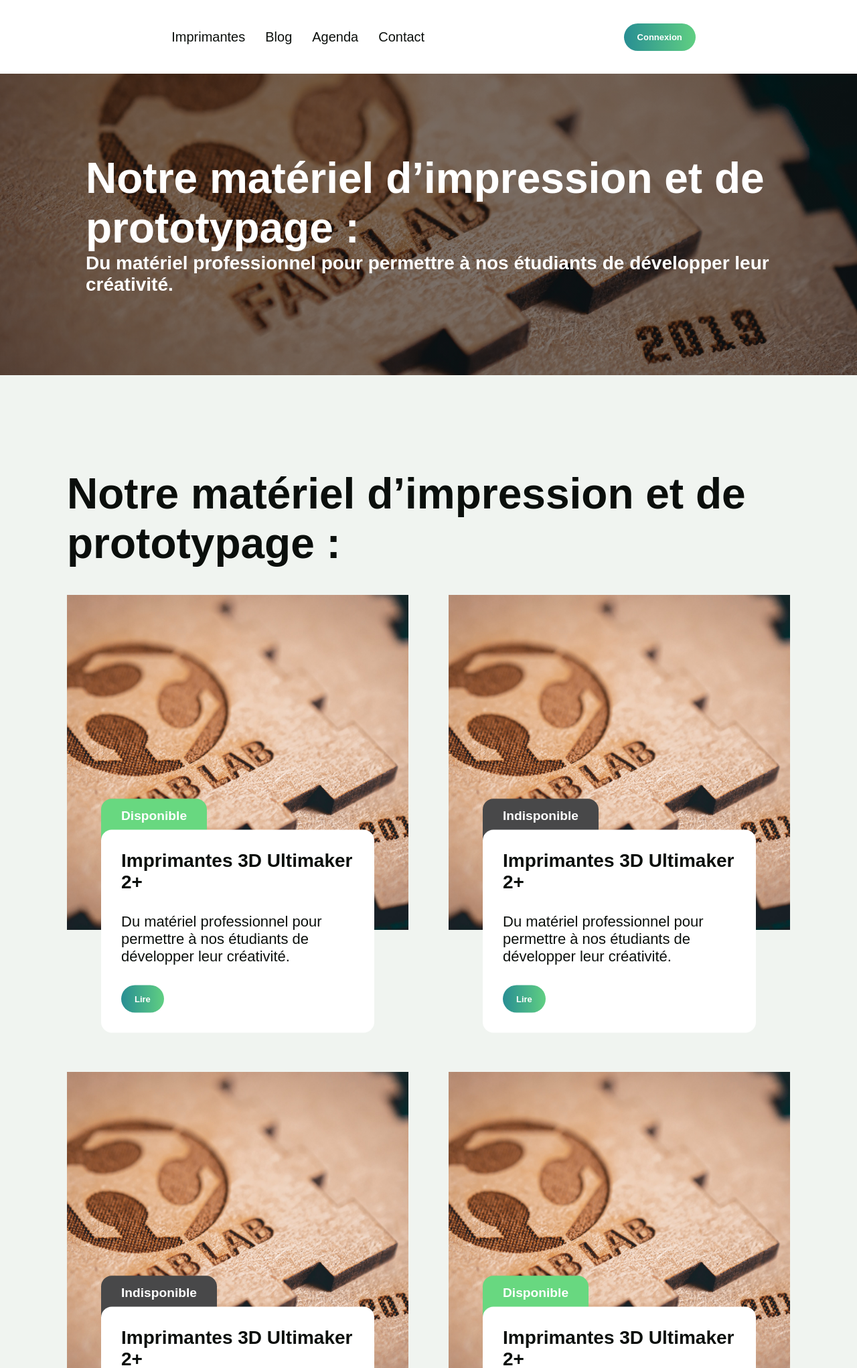
After one commit to WallAshing/Creative-Lab, a Symfony app: template templates/materiel/index.html.twig in a window 1280 px wide. The commit adds this page. Shown: the top 2042 px of the page at 67% size. Run offline with Twig, Linux system fonts and the light colour scheme; the template is opened without the code that fills it, so the values that code supplies are empty; some libraries are stand-ins or nearby versions; some web fonts are replaced.

Commit message:
init material page :construction:

```diff
--- a/public/style/css/main.css
+++ b/public/style/css/main.css
@@ -3,7 +3,7 @@ h3, h2, h1 {
   font-weight: 900;
 }
 
-header nav .connexion button a, button, .subtitle, h4 {
+header nav .connexion button a, .card-articles-materiel .container-card-description-materiel .is-avaible .text, button a, button, .subtitle, h4 {
   font-family: "Neuzeit Grotesk", sans-serif;
   font-weight: 700;
 }
@@ -102,9 +102,14 @@ button {
   cursor: pointer;
   color: #fff;
   border-radius: 999px;
+  font-size: 13px;
 }
 button:hover {
   background: linear-gradient(90deg, #60CF82, #288E93);
+}
+button a {
+  font-size: 13px;
+  color: #fff;
 }
 
 .sections-blog {
@@ -184,15 +189,15 @@ button:hover {
   grid-column: 2/3;
 }
 
-.container-articles-projets-blog, .container-articles-actu-blog {
+.container-articles-projets-blog, .container-articles-actu-blog, .container-article-materiel {
   width: 100%;
   display: grid;
   grid-template-columns: repeat(2, 1fr);
   grid-gap: 60px;
   background: #F0F4F0;
 }
-@media screen and (max-width: 800px) {
-  .container-articles-projets-blog, .container-articles-actu-blog {
+@media screen and (max-width: 1000px) {
+  .container-articles-projets-blog, .container-articles-actu-blog, .container-article-materiel {
     grid-template-columns: 1fr;
     grid-gap: 0;
   }
@@ -243,16 +248,16 @@ button:hover {
   margin: 20px 0;
 }
 
-.card-articles-projets-blog {
+.card-articles-projets-blog, .card-articles-materiel {
   width: 100%;
   position: relative;
 }
-.card-articles-projets-blog img {
+.card-articles-projets-blog img, .card-articles-materiel img {
   object-fit: cover;
   width: 100%;
   height: 500px;
 }
-.card-articles-projets-blog .description-card-projets-blog {
+.card-articles-projets-blog .description-card-projets-blog, .card-articles-materiel .description-card-projets-blog {
   padding: 30px;
   width: 80%;
   position: absolute;
@@ -262,7 +267,7 @@ button:hover {
   background: #fff;
   border-radius: 16px;
 }
-.card-articles-projets-blog .description-card-projets-blog p {
+.card-articles-projets-blog .description-card-projets-blog p, .card-articles-materiel .description-card-projets-blog p {
   margin: 30px 0;
 }
 
@@ -373,6 +378,60 @@ button:hover {
 }
 .section-materiel-impression-home .container-article-materiel-impression div p {
   margin: 20px 0;
+}
+
+.section-article-materiel {
+  padding: 100px 100px;
+}
+@media screen and (max-width: 800px) {
+  .section-article-materiel {
+    padding: 100px 50px;
+  }
+}
+.section-article-materiel h2 {
+  margin: 40px 0;
+}
+.section-article-materiel .card-articles-materiel {
+  margin-bottom: 150px;
+}
+
+.card-articles-materiel .container-card-description-materiel {
+  width: 80%;
+  position: absolute;
+  z-index: 11;
+  top: 100%;
+  left: 50%;
+  transform: translate(-50%, -50%);
+}
+.card-articles-materiel .container-card-description-materiel .description-card-materiel {
+  z-index: 1;
+  width: 100%;
+  padding: 30px;
+  background: #fff;
+  border-radius: 16px;
+  height: fit-content;
+}
+.card-articles-materiel .container-card-description-materiel .description-card-materiel p {
+  margin: 30px 0;
+}
+.card-articles-materiel .container-card-description-materiel .is-avaible {
+  transform: translateY(-60%);
+  z-index: -1;
+  border-radius: 16px 16px 0 0;
+  position: absolute;
+  top: 0;
+  left: 0;
+  padding: 15px 30px 40px;
+}
+.card-articles-materiel .container-card-description-materiel .is-avaible .text {
+  color: #fff;
+  font-size: 1.2rem;
+}
+.card-articles-materiel .container-card-description-materiel .is-avaible_disponible {
+  background: #68D880;
+}
+.card-articles-materiel .container-card-description-materiel .is-avaible_indisponible {
+  background: #484849;
 }
 
 .article-description {
--- a/public/style/scss/components/_buttons.scss
+++ b/public/style/scss/components/_buttons.scss
@@ -10,7 +10,13 @@ button{
     color: $color-white;
     border-radius: 999px;
     @extend %font-NeuzeitGrotesk-bold;
+    font-size: 13px;
     &:hover{
         background: $color-linear-invert;
     }
+    a{
+        font-size: 13px;
+        color: $color-white;
+        @extend %font-NeuzeitGrotesk-bold;
+    }
 }
--- a/public/style/scss/main.scss
+++ b/public/style/scss/main.scss
@@ -18,6 +18,7 @@
 // =============== //
 @import "./pages/blog",
         "./pages/home",
+        "./pages/materiel",
         "./pages/article";
 
 // **** SECTIONS **** //
--- a/public/style/scss/pages/_blog.scss
+++ b/public/style/scss/pages/_blog.scss
@@ -76,13 +76,13 @@
 }
 
 
-.container-articles-projets-blog, .container-articles-actu-blog{
+.container-articles-projets-blog, .container-articles-actu-blog, .container-article-materiel{
     width: 100%;
     display: grid;
     grid-template-columns: repeat(2, 1fr);
     grid-gap: 60px;
     background: $color-light-green;
-    @media screen and (max-width: 800px) {
+    @media screen and (max-width: 1000px) {
         grid-template-columns: 1fr;
         grid-gap: 0;
     }
@@ -134,7 +134,7 @@
 
 // Cards
 
-.card-articles-projets-blog{
+.card-articles-projets-blog, .card-articles-materiel{
     width: 100%;
     position: relative;
     img{
--- /dev/null
+++ b/public/style/scss/pages/_materiel.scss
@@ -0,0 +1,57 @@
+// **** MATERIEL **** //
+// ================== //
+
+.section-article-materiel{
+    padding: 100px 100px;
+    @media screen and (max-width : 800px) {
+        padding: 100px 50px;
+    }
+    h2{
+        margin: 40px 0;
+    }
+    .card-articles-materiel{
+        margin-bottom: 150px;
+    }
+}
+
+.card-articles-materiel{
+    .container-card-description-materiel{
+        width: 80%;
+        position: absolute;
+        z-index: 11;
+        top: 100%;
+        left: 50%;
+        transform: translate(-50%, -50%);
+        .description-card-materiel{
+            z-index: 1;
+            width: 100%;
+            padding: 30px;
+            background: $color-white;
+            border-radius: $radius-medium;
+            height: fit-content;
+            p{
+                margin: 30px 0;
+            }
+        }
+        .is-avaible{
+            transform: translateY(calc(-60%));
+            z-index: -1;
+            border-radius: $radius-medium $radius-medium 0 0;
+            position: absolute;
+            top: 0;
+            left: 0;
+            padding: 15px 30px 40px;
+            .text{
+                @extend %font-NeuzeitGrotesk-bold;
+                color: $color-white;
+                font-size: 1.2rem;
+            }
+        }
+        .is-avaible_disponible{
+            background: $color-green;
+        }
+        .is-avaible_indisponible{
+            background: $color-grey;
+        }
+    }
+}
--- /dev/null
+++ b/templates/materiel/index.html.twig
@@ -0,0 +1,109 @@
+{% extends 'base.html.twig' %}
+
+{% block title %}Materiel{% endblock %}
+
+{% block body %}
+
+<section class="hero margin-body">
+    <h1>Notre matériel d’impression et de prototypage :</h1>
+    <p class="subtitle">Du matériel professionnel pour permettre à nos étudiants de développer leur créativité.</p>
+</section>
+
+
+<section class="margin-body section-article-materiel">
+
+    <h2>Notre matériel d’impression et de prototypage :</h2>
+
+    <div class="container-article-materiel">
+
+        {# Card article materiel #}
+        <div class="card-articles-materiel">
+            <img src="{{asset("images/blog/bg-hero.jpeg")}}" alt="image d'illustration de l'article">
+            <div class="container-card-description-materiel">
+                <div class="is-avaible is-avaible_disponible"><p class="text">Disponible</p></div>
+                <div class="description-card-materiel">
+                    <h4>Imprimantes 3D Ultimaker 2+</h4>
+                    <p class="text">Du matériel professionnel pour permettre à nos étudiants de développer leur créativité.</p>
+                    <button>Lire</button>
+                </div>
+            </div>
+        </div>
+
+        {# Card article materiel #}
+        <div class="card-articles-materiel">
+            <img src="{{asset("images/blog/bg-hero.jpeg")}}" alt="image d'illustration de l'article">
+            <div class="container-card-description-materiel">
+                <div class="is-avaible is-avaible_indisponible"><p class="text">Indisponible</p></div>
+                <div class="description-card-materiel">
+                    <h4>Imprimantes 3D Ultimaker 2+</h4>
+                    <p class="text">Du matériel professionnel pour permettre à nos étudiants de développer leur créativité.</p>
+                    <button>Lire</button>
+                </div>
+            </div>
+        </div>
+
+        {# Card article materiel #}
+        <div class="card-articles-materiel">
+            <img src="{{asset("images/blog/bg-hero.jpeg")}}" alt="image d'illustration de l'article">
+            <div class="container-card-description-materiel">
+                <div class="is-avaible is-avaible_indisponible"><p class="text">Indisponible</p></div>
+                <div class="description-card-materiel">
+                    <h4>Imprimantes 3D Ultimaker 2+</h4>
+                    <p class="text">Du matériel professionnel pour permettre à nos étudiants de développer leur créativité.</p>
+                    <button>Lire</button>
+                </div>
+            </div>
+        </div>
+
+        {# Card article materiel #}
+        <div class="card-articles-materiel">
+            <img src="{{asset("images/blog/bg-hero.jpeg")}}" alt="image d'illustration de l'article">
+            <div class="container-card-description-materiel">
+                <div class="is-avaible is-avaible_disponible"><p class="text">Disponible</p></div>
+                <div class="description-card-materiel">
+                    <h4>Imprimantes 3D Ultimaker 2+</h4>
+                    <p class="text">Du matériel professionnel pour permettre à nos étudiants de développer leur créativité.</p>
+                    <button>Lire</button>
+                </div>
+            </div>
+        </div>
+
+    </div>
+
+</section>
+
+<section class="margin-body section-article-materiel">
+
+    <div class="container-article-materiel">
+
+        {# Card article materiel #}
+        <div class="card-articles-materiel">
+            <img src="{{asset("images/blog/bg-hero.jpeg")}}" alt="image d'illustration de l'article">
+            <div class="container-card-description-materiel">
+                <div class="is-avaible is-avaible_disponible"><p class="text">Disponible</p></div>
+                <div class="description-card-materiel">
+                    <h4>Imprimantes 3D Ultimaker 2+</h4>
+                    <p class="text">Du matériel professionnel pour permettre à nos étudiants de développer leur créativité.</p>
+                    <button><a href="#">Lire</a></button>
+                </div>
+            </div>
+        </div>
+
+        {# Card article materiel #}
+        <div class="card-articles-materiel">
+            <img src="{{asset("images/blog/bg-hero.jpeg")}}" alt="image d'illustration de l'article">
+            <div class="container-card-description-materiel">
+                <div class="is-avaible is-avaible_indisponible"><p class="text">Indisponible</p></div>
+                <div class="description-card-materiel">
+                    <h4>Imprimantes 3D Ultimaker 2+</h4>
+                    <p class="text">Du matériel professionnel pour permettre à nos étudiants de développer leur créativité.</p>
+                    <button>Lire</button>
+                </div>
+            </div>
+        </div>
+
+    </div>
+
+</section>
+
+{% endblock %}
```
Also changed, not shown: src/Controller/MaterielController.php (added, +18 -0 lines), public/style/scss/pages/_home.scss (line endings or trailing spaces), 1 other file.
